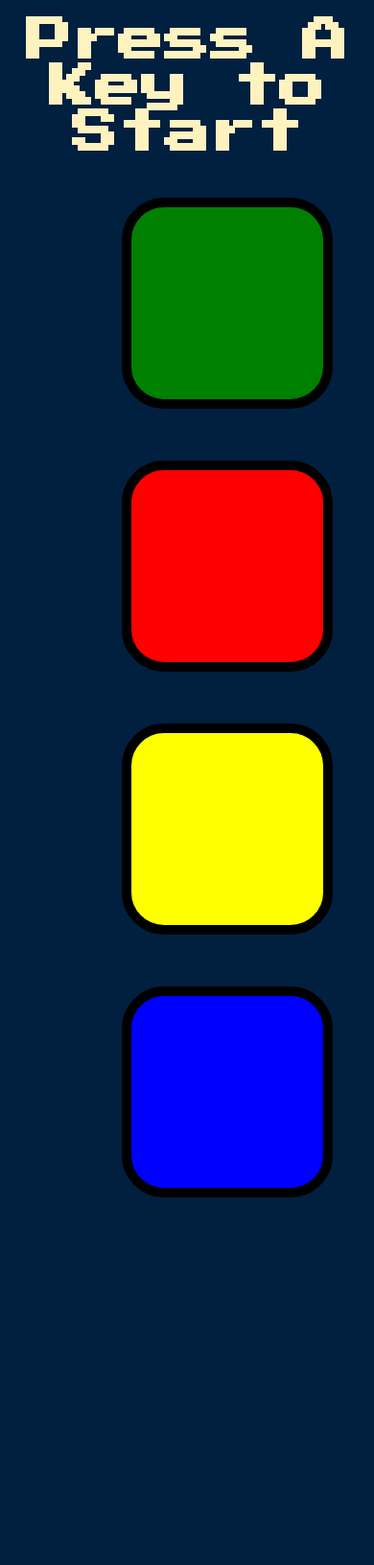
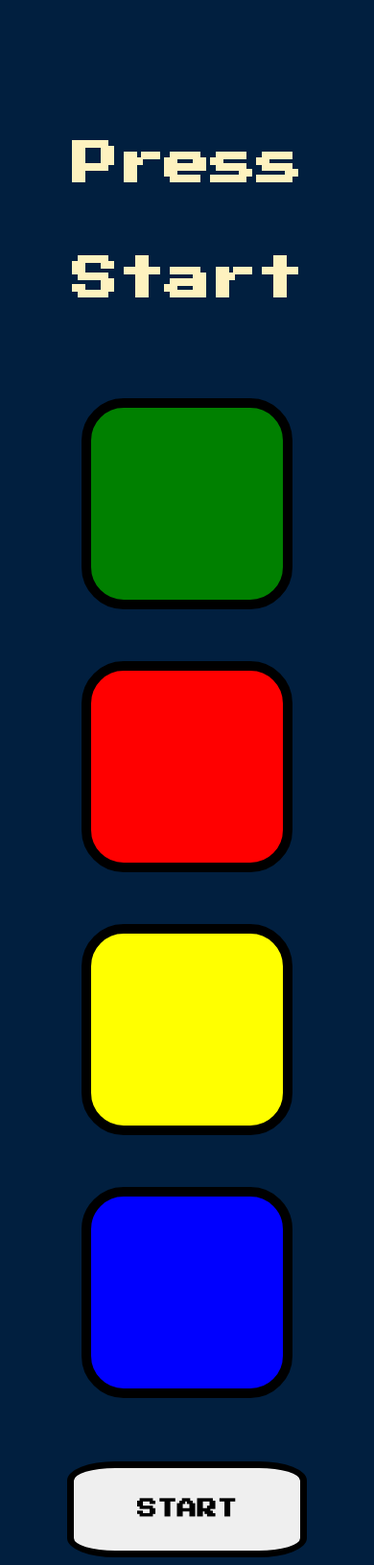
Before and after one commit to VeerniVishwanath/Simon-Game, a plain HTML site: page index.html in a window 390 px wide. Shown: the whole page at 96% size. Before the commit the page ends 1285 px from the top, so only its background shows below. Drawn offline with nearby package versions, Linux system fonts and the light colour scheme.

Commit message:
Make Responsive

```diff
--- a/game.js
+++ b/game.js
@@ -1,3 +1,10 @@
+maxWidth();
+function maxWidth() {
+  if (window.matchMedia("(max-width: 1120px)").matches) {
+    $("#level-title").text("Press Start");
+  }
+}
+
 // User Clicked Pattern
 var userClickedPattern = [];
 
@@ -11,13 +18,25 @@ var buttonColours = ["red", "blue", "green", "yellow"];
 var started = false;
 var level = 0;
 $(document).keydown(function () {
+  checkStart();
+});
+
+// For mobile Users
+$(".button-mobile").click(function () {
+  checkStart();
+  $(".button-mobile").css("display", "none");
+});
+
+// Checks start of the Game
+function checkStart() {
   if (!started) {
     nextSequence();
     $("level-title").text("Level " + level);
     started = true;
   }
-});
+}
 
+// Next color Sequence
 function nextSequence() {
   userClickedPattern = [];
   level++;
@@ -81,4 +100,6 @@ function startOver() {
   level = 0;
   started = false;
   gamePattern = [];
+  $(".button-mobile").css("display", "");
+  $(".button-mobile").text("Restart");
 }
--- a/index.html
+++ b/index.html
@@ -27,6 +27,8 @@
       </div>
     </div>
 
+    <button class="button-mobile">START</button>
+
     <!-- JQuery CDN -->
     <script src="https://ajax.googleapis.com/ajax/libs/jquery/3.6.0/jquery.min.js"></script>
     <!-- JS Scripts -->
--- a/styles.css
+++ b/styles.css
@@ -50,3 +50,30 @@ body {
   box-shadow: 0 0 20px white;
   background-color: grey;
 }
+
+.button-mobile {
+  width: 250px;
+  height: 100px;
+  border-radius: 20%;
+  border: 7px solid black;
+  font-size: 1.3rem;
+  font-weight: bold;
+  font-family: "Press Start 2P", cursive;
+  display: none;
+}
+
+@media (max-width: 1120px) {
+  .button-mobile {
+    display: inline-block;
+  }
+  .container {
+    width: 85%;
+    margin-bottom: 10%;
+  }
+
+  #level-title {
+    margin-top: 30%;
+    margin-bottom: 10%;
+    line-height: 2.5;
+  }
+}
```
